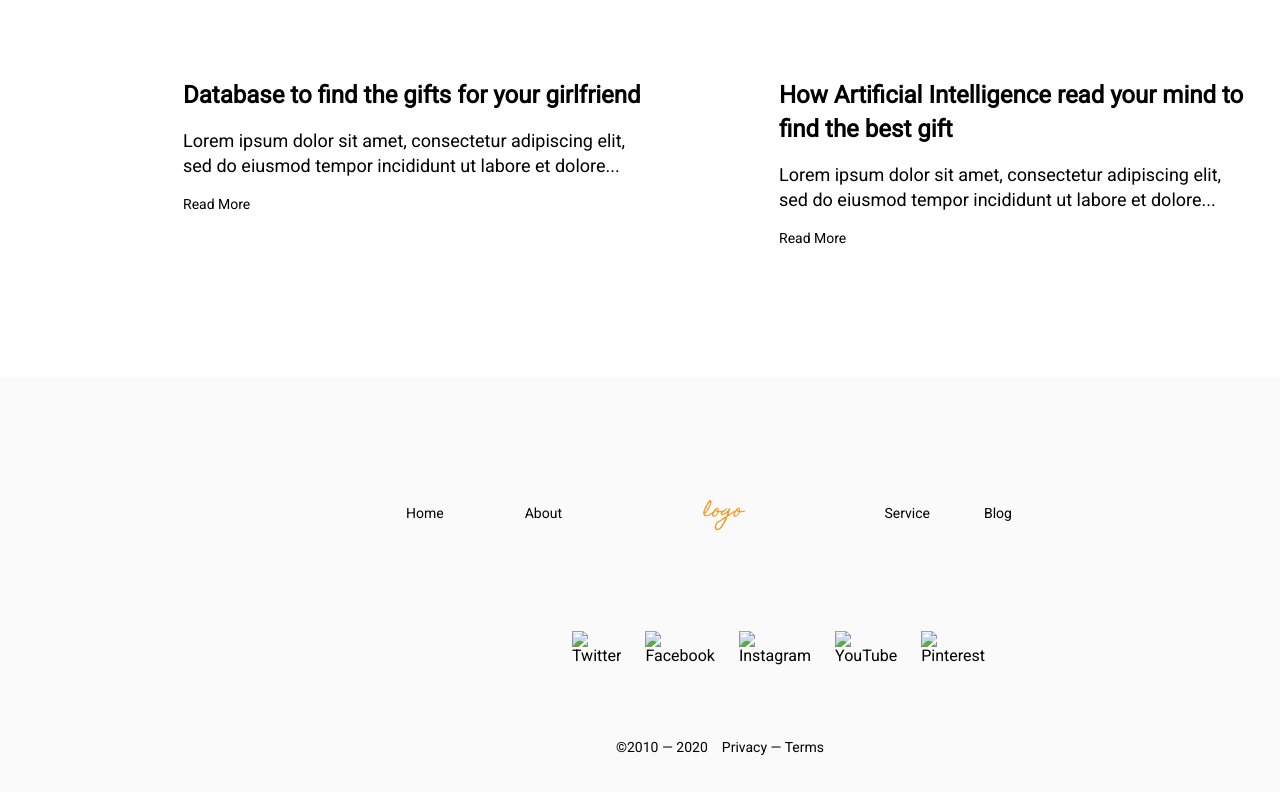
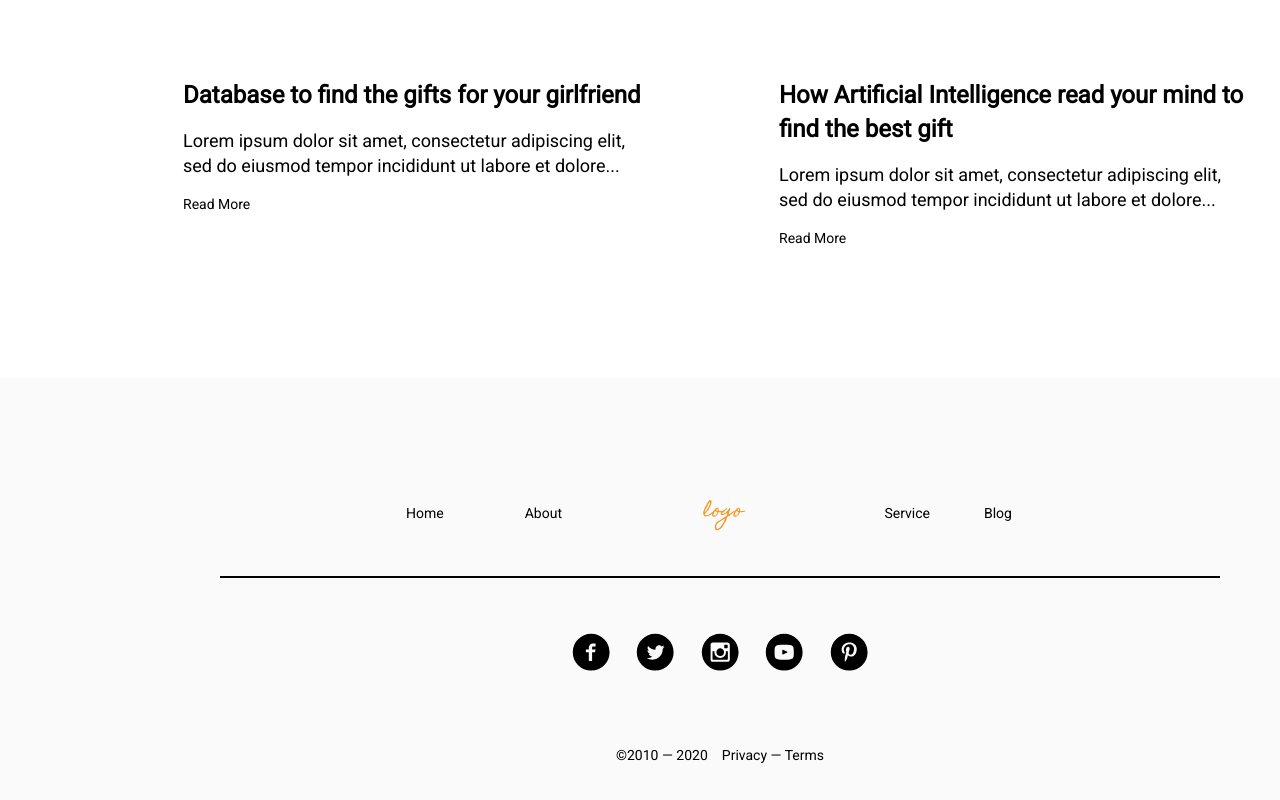
Before and after one commit to ShabanovVA/Freebee_pj, a plain HTML site: page index.html in a window 1280 px wide. Shown: the part 3097-3897 px from the top of the page. Drawn offline with nearby package versions, Linux system fonts and the light colour scheme.

Commit message:
Готовая страница.

```diff
--- a/css/style.css
+++ b/css/style.css
@@ -550,28 +550,47 @@ footer {
   margin-right: 54px;
 }
 
-.footer_list_networks {
-  display: flex;
-  margin: 98px 572px 72px 572px;
+.line {
+  width: 1000px;
+  height: 0px;
+  margin: 0px;
+  margin-top: 43px;
+  margin-left: 220px;
+
+  border: 1px solid #000000;
 }
 
-.footer_list_netwarks_item:not(:last-child) {
-  margin-right: 24px;
+.footer_networks {
+  display: flex;
+  width: 296px;
+  height: 40px;
+
+  margin-top: 55.8px;
+  margin-left: 572px;
+  margin-bottom: 72px;
+
+  text-decoration: none;
+  justify-content: space-between;
+}
+
+.footer_networks_link {
+  display: flex;
+  width: 38.4px;
+  height: 38.4px;
+
+  align-items: center;
+  justify-content: center;
+}
+
+.icon {
+  width: 38.4px;
+  height: 38.4px;
+  border-radius: 19.2px;
 }
 
 .footer_logo:hover,
 .footer_logo:focus {
   color: var(--font-prime-color);
-}
-
-.footer_list_networks_link {
-  color: inherit;
-  text-decoration: none;
-}
-
-.footer_list_networks_link:hover,
-.footer_list_networks_link:focus {
-  color: var(--button-secondary-color);
 }
 
 .footer_list_additions {
--- a/index.html
+++ b/index.html
@@ -226,33 +226,26 @@
             </li>
           </ul>
         </div>
-        <ul class="footer_list_networks list">
-          <li class="footer_list_netwarks_item">
-            <a class="footer_list_networks_link" href=""
-              ><img src="" alt="Twitter"
-            /></a>
-          </li>
-          <li class="footer_list_netwarks_item">
-            <a class="footer_list_networks_link" href=""
-              ><img src="" alt="Facebook"
-            /></a>
-          </li>
-          <li class="footer_list_netwarks_item">
-            <a class="footer_list_networks_link" href=""
-              ><img src="" alt="Instagram"
-            /></a>
-          </li>
-          <li class="footer_list_netwarks_item">
-            <a class="footer_list_networks_link" href=""
-              ><img src="" alt="YouTube"
-            /></a>
-          </li>
-          <li>
-            <a class="footer_list_networks_link" href=""
-              ><img src="" alt="Pinterest"
-            /></a>
-          </li class="footer_list_netwarks_item">
-        </ul>
+        <hr class="line" />
+        <div class="footer_networks">
+          <a href="" class="footer_networks_link"
+            ><svg class="icon-Facebook icon">
+              <use href="./image/symbol-defs.svg#icon-Facebook"></use></svg></a
+          ><a href="" class="footer_networks_link"
+            ><svg class="icon-Twitter icon">
+              <use href="./image/symbol-defs.svg#icon-Twitter"></use></svg></a
+          ><a href="" class="footer_networks_link"
+            ><svg class="icon-Instagram icon">
+              <use href="./image/symbol-defs.svg#icon-Instagram"></use></svg></a
+          ><a href="" class="footer_networks_link"
+            ><svg class="icon-YouTube icon">
+              <use href="./image/symbol-defs.svg#icon-YouTube"></use></svg
+          ></a>
+          <a href="" class="footer_networks_link"
+            ><svg class="icon-Pinterest icon">
+              <use href="./image/symbol-defs.svg#icon-Pinterest"></use></svg
+          ></a>
+        </div>
         <ul class="footer_list_additions list">
           <li class="footer_list_additions_item">&#169;2010 — 2020</li>
           <li class="footer_list_additions_item">Privacy — Terms</li>
```
Also changed, not shown: image/symbol-defs.svg (added).
